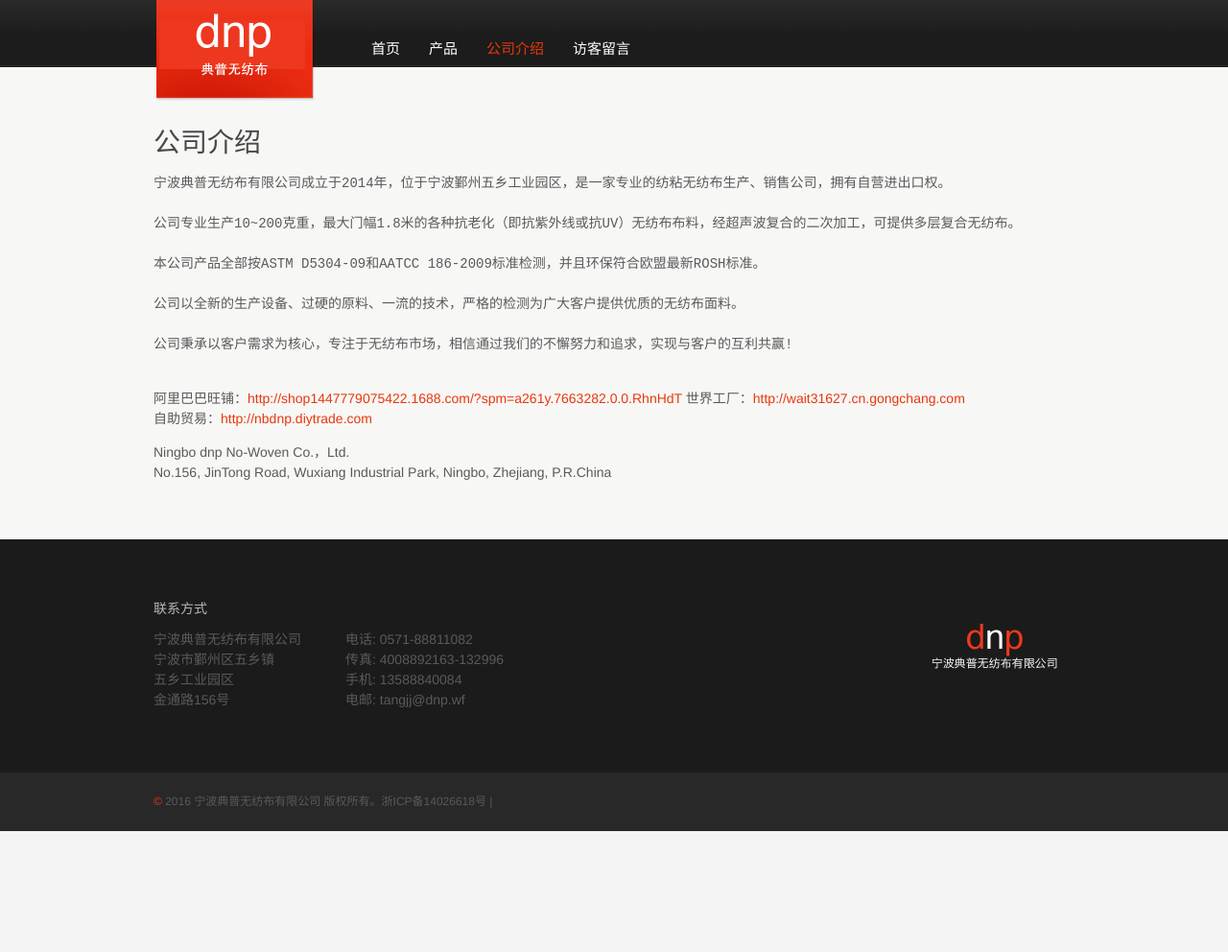
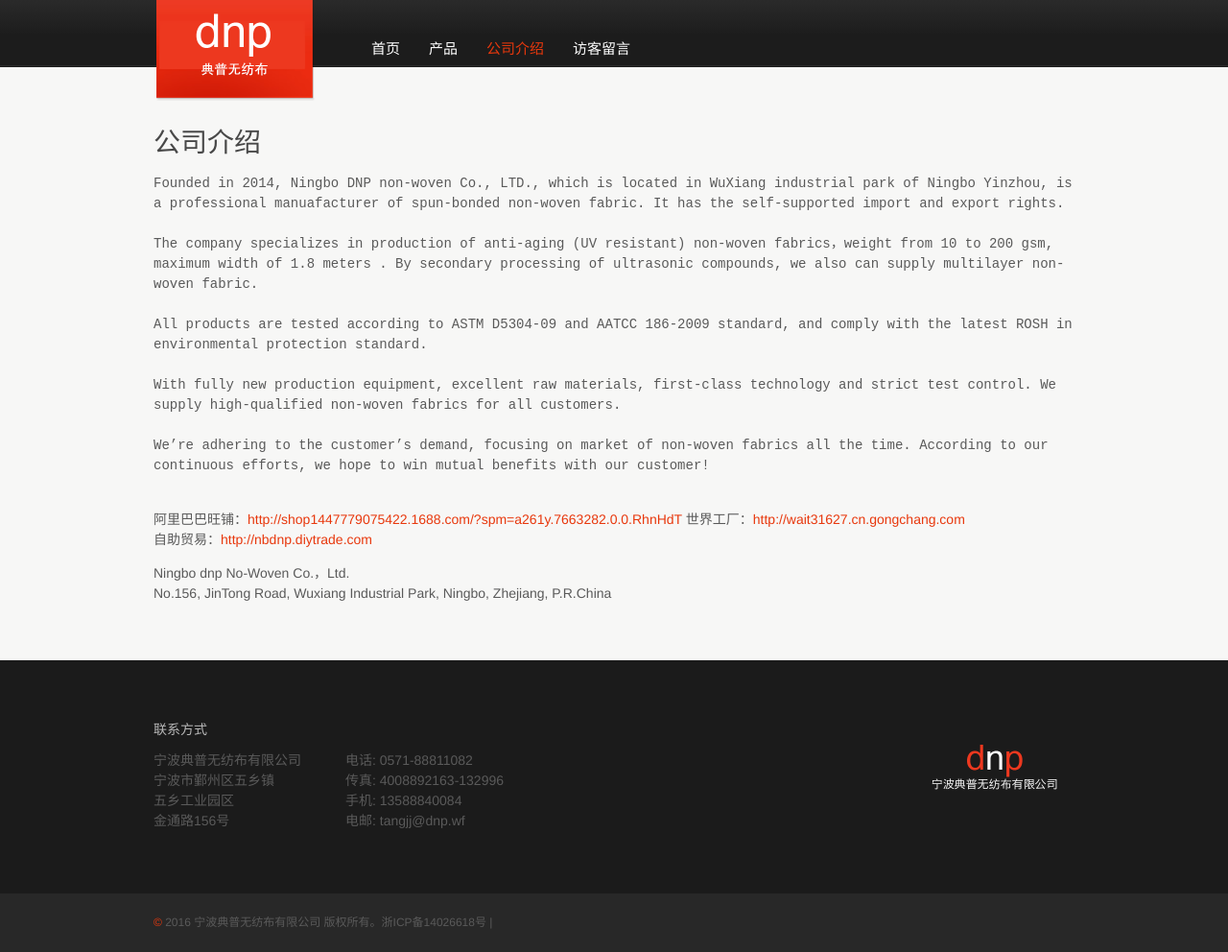
Before and after one commit to tangjj/DNP, a Jekyll site: the page built from about/index.md, in a window 1280 px wide. Shown: the whole page at 96% size. Built offline with Jekyll 4.4.1, drawn with Linux system fonts in a browser that asks for light colours; Markdown is read by kramdown in place of the engine named in the settings; comment, search, counter and statistics services are not loaded; before the commit the page ends 900 px from its top, so only the background shows below that.

Commit message:
666
dsgs

```diff
--- a/about/index.md
+++ b/about/index.md
@@ -4,15 +4,15 @@ layout: page
 comments: no
 ---
 
-<pre>宁波典普无纺布有限公司成立于2014年，位于宁波鄞州五乡工业园区，是一家专业的纺粘无纺布生产、销售公司，拥有自营进出口权。
+<pre>Founded in 2014, Ningbo DNP non-woven Co., LTD., which is located in WuXiang industrial park of Ningbo Yinzhou, is a professional manuafacturer of spun-bonded non-woven fabric. It has the self-supported import and export rights.
 
-公司专业生产10~200克重，最大门幅1.8米的各种抗老化（即抗紫外线或抗UV）无纺布布料，经超声波复合的二次加工，可提供多层复合无纺布。
+The company specializes in production of anti-aging (UV resistant) non-woven fabrics，weight from 10 to 200 gsm, maximum width of 1.8 meters . By secondary processing of ultrasonic compounds, we also can supply multilayer non-woven fabric.
 
-本公司产品全部按ASTM D5304-09和AATCC 186-2009标准检测，并且环保符合欧盟最新ROSH标准。
+All products are tested according to ASTM D5304-09 and AATCC 186-2009 standard, and comply with the latest ROSH in environmental protection standard.
 
-公司以全新的生产设备、过硬的原料、一流的技术，严格的检测为广大客户提供优质的无纺布面料。
+With fully new production equipment, excellent raw materials, first-class technology and strict test control. We supply high-qualified non-woven fabrics for all customers.
 
-公司秉承以客户需求为核心，专注于无纺布市场，相信通过我们的不懈努力和追求，实现与客户的互利共赢!
+We’re adhering to the customer’s demand, focusing on market of non-woven fabrics all the time. According to our continuous efforts, we hope to win mutual benefits with our customer!
 
 </pre>
 
```
